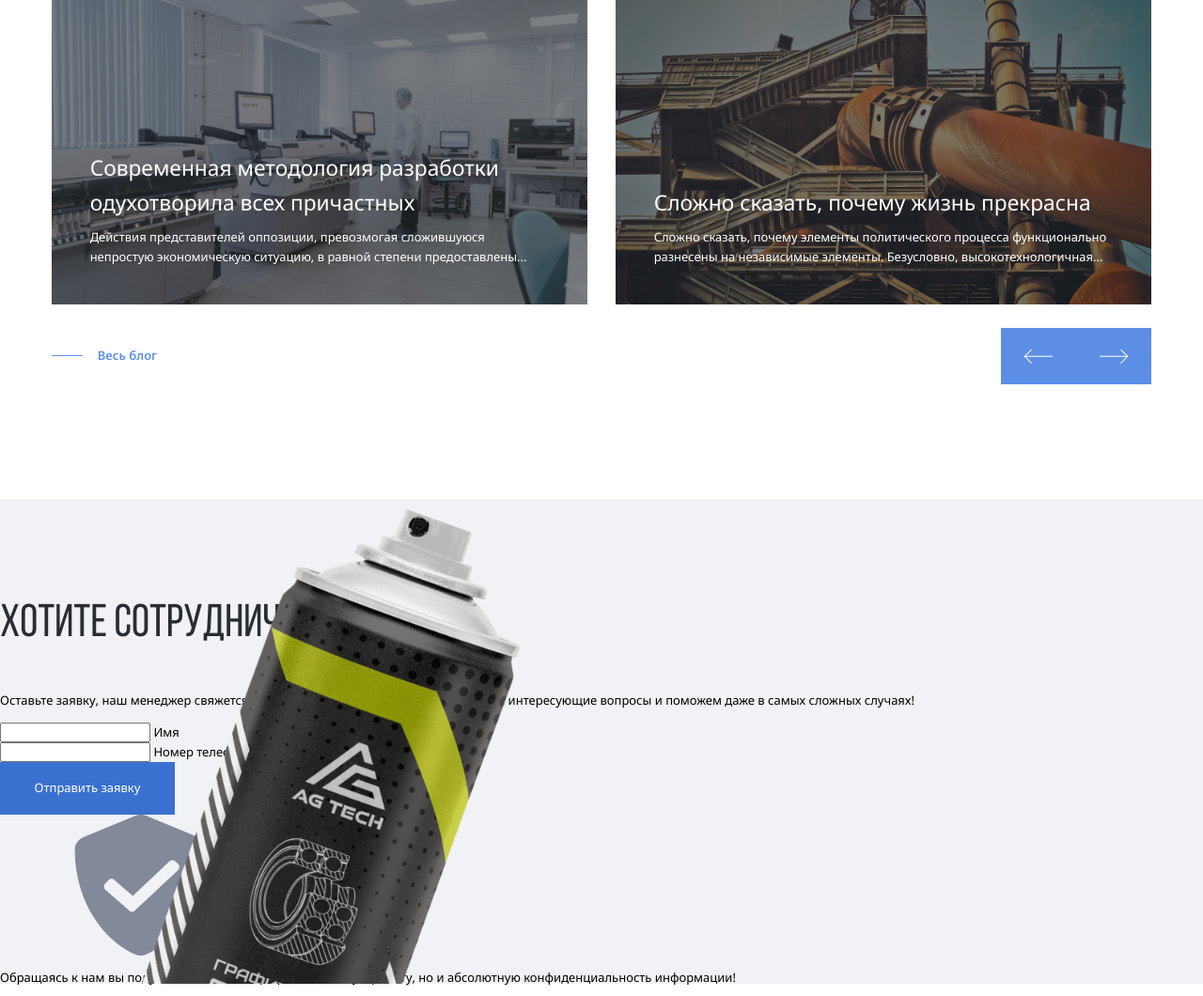
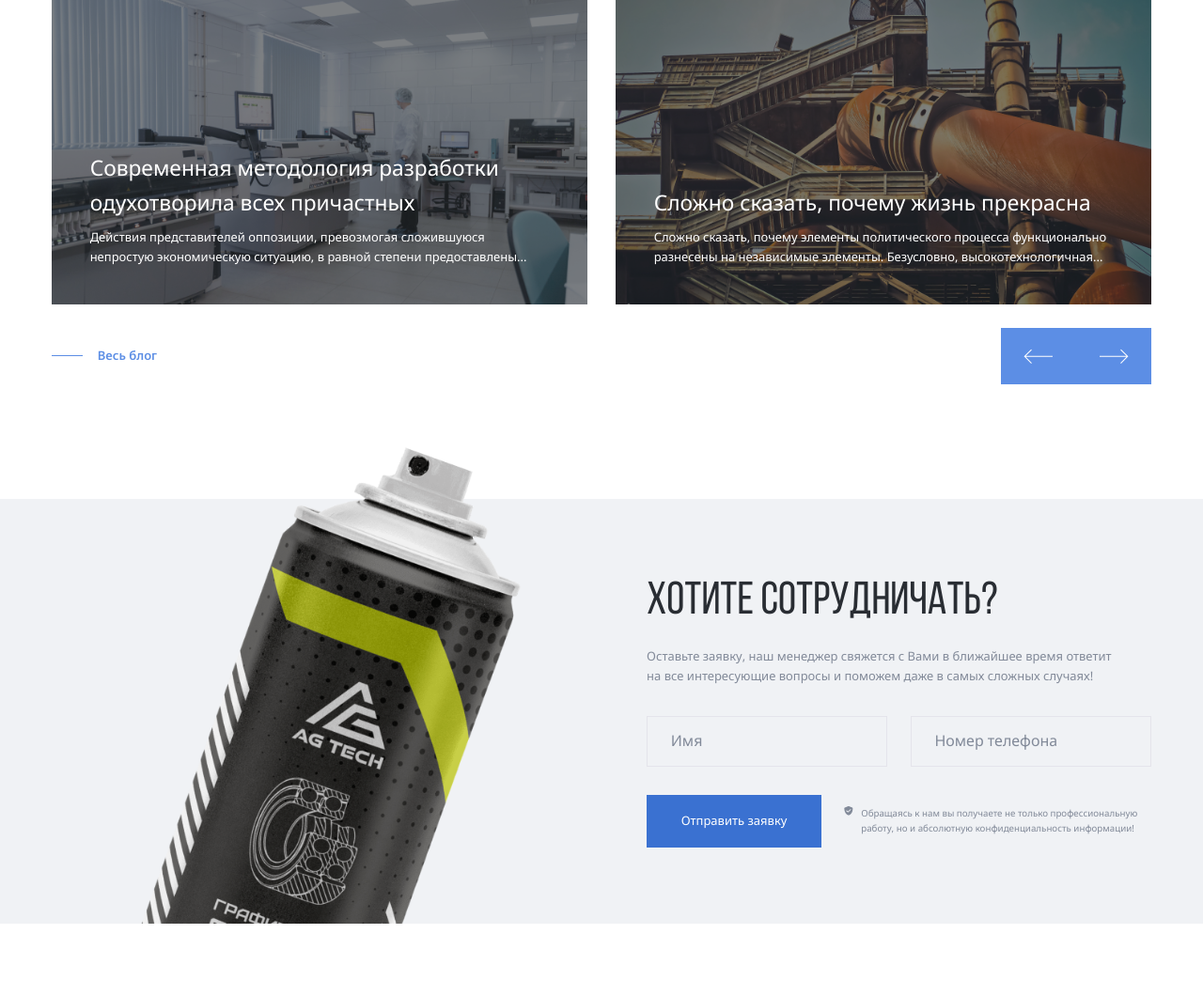
Before and after one commit to steveroad/Aliance, a PHP site: page / in a window 1280 px wide. Shown: the part 4509-5569 px from the top of the page at 94% size. After the commit the page ends 5492 px from the top, so only its background shows below. Run offline with PHP 8.4, Linux system fonts and the light colour scheme.

Commit message:
add: cta

```diff
--- a/css/style.css
+++ b/css/style.css
@@ -645,6 +645,8 @@ body {
 .section-cta {
   position: relative;
   padding-top: 6.25rem;
+  padding-bottom: 6.25rem;
+  margin-top: 9.375rem;
 }
 
 .cta-image {
@@ -654,33 +656,103 @@ body {
   bottom: 0;
 }
 
-/*.cta-form-wrapper {
+.cta-form-wrapper {
   display: flex;
   justify-content: flex-end;
 }
 
+.cta-form {
+  max-width: 52.5rem;
+}
+
+.cta-form-title {
+  margin: 0px;
+}
+
 .cta-form-text {
   color: #828A99;
+  margin-top: 1.375rem;
+  margin-bottom: 2.5rem;
+  max-width: 40rem;
+}
+
+.input-group-wrapper {
+  display: flex;
+  padding-bottom: 30px;
+  gap: 1.875rem;
+}
+
+.input-group {
+  position: relative;
+  height: 4.125rem;
+  flex-grow: 1;
+}
+
+.input {
+  width: 100%;
+  height: 100%;
+  position: absolute;
+  top: 0;
+  left: 0;
+  padding: 1.25rem 1.875rem;
+  background-color: #F0F2F5;
+  border: 1px solid #E4E4EB;
+  outline: none
+}
+
+.input-group-label {
+  position: absolute;
+  cursor: text;
+  font-size: 16px;
+  top: 1.2rem;
+  left: 1.975rem;
+  color: #828A99;
+  transition: top 0.2s, font-size 0.2s, background-color 0.2s;
+}
+
+.input:focus {
+  border: 1px solid #5C8EE5;
+}
+
+.input:focus~.input-group-label,
+.input:not(:placeholder-shown).input:not(:focus)~.input-group-label {
+  top: -0.5rem;
+  font-size: 10px;
+  line-height: 1rem;
+  padding: 0px 10px;
+  background-color: #F0F2F5;
+}
+
+.cta-form-footer {
+  display: flex;
+  align-items: center;
+  gap: 1.875rem;
+}
+
+.cta-button {
+  flex-shrink: 0;
 }
 
 .notify {
   display: flex;
-  align-items: center;
+  align-items: flex-start;
+  gap: .625rem;
 }
 
 .notify-svg {
   width: .75rem;
   height: .75rem;
+  flex-shrink: 0;
 }
 
 .notify-text {
+  margin: 0;
   color: #828A99;
   font-size: .75rem;
   font-weight: 400;
   line-height: 1.2rem;
-  margin-left: .625rem;
-  width: 23.75rem;
-}*/
+  max-width: 23.75rem;
+}
 
 @media (max-width: 1700px) {
   * {
@@ -788,6 +860,15 @@ body {
 
   .clients-content {
     flex-basis: 60%;
+  }
+
+  .section-cta {
+    padding-top: 20px;
+    padding-bottom: 0px;
+  }
+
+  .cta-image {
+    max-width: 420px;
   }
 }
 
@@ -1011,6 +1092,14 @@ body {
   .clients-wrapper {
     flex-direction: column;
   }
+
+  .cta-image {
+    display: none;
+  }
+
+  .cta-form-wrapper {
+    justify-content: center;
+  }
 }
 
 @media (max-width: 768px) {
@@ -1037,6 +1126,22 @@ body {
     margin-bottom: 3.125rem;
   }
 
+  .section-cta {
+    padding-top: 50px;
+    padding-bottom: 50px;
+  }
+
+  .input-group-wrapper {
+    flex-direction: column;
+  }
+
+  .cta-form-footer {
+    flex-direction: column;
+  }
+
+  .cta-button {
+    width: 100%;
+  }
 }
 
 @media (max-width: 576px) {
--- a/index.html
+++ b/index.html
@@ -574,29 +574,29 @@
   </section>
   <!-- /.section blog -->
 
-  <section class="cra">
+  <section class="cta">
     <div class="bg-grey section-cta">
       <img src="img/cta.png" alt="call to action" class="cta-image">
-      <div class="cta-form-wrapper">
+      <div class="cta-form-wrapper container">
         <form action="#" class="cta-form">
           <h2 class="section-title -h2 cta-form-title">Хотите сотрудничать?</h2>
           <p class="cta-form-text -p">Оставьте заявку, наш менеджер свяжется с Вами в ближайшее время ответит на все
             интересующие вопросы и поможем даже в самых сложных случаях!</p>
           <div class="input-group-wrapper">
             <div class="input-group">
-              <input id="user-name" type="text" class="input" placeholder=" ">
-              <label for="user-name">Имя</label>
+              <input id="user-name" type="text" class="input" placeholder=" " autocomplete="off">
+              <label for="user-name" class="input-group-label -p">Имя</label>
             </div>
             <!-- /.input-group -->
             <div class="input-group">
-              <input id="user-phone" type="tel" class="input">
-              <label for="user-phone">Номер телефона</label>
+              <input id="user-phone" type="tel" class="input" placeholder=" " autocomplete="off">
+              <label for="user-phone" class="input-group-label -p">Номер телефона</label>
             </div>
             <!-- /.input-group -->
           </div>
           <!-- /.input-group-wrapper -->
           <div class="cta-form-footer">
-            <button type="submit" class="button">Отправить заявку</button>
+            <button type="submit" class="button cta-button">Отправить заявку</button>
             <div class="notify">
               <svg class="notify-svg">
                 <use xlink:href="img/sprite.svg#shield"></use>
```
